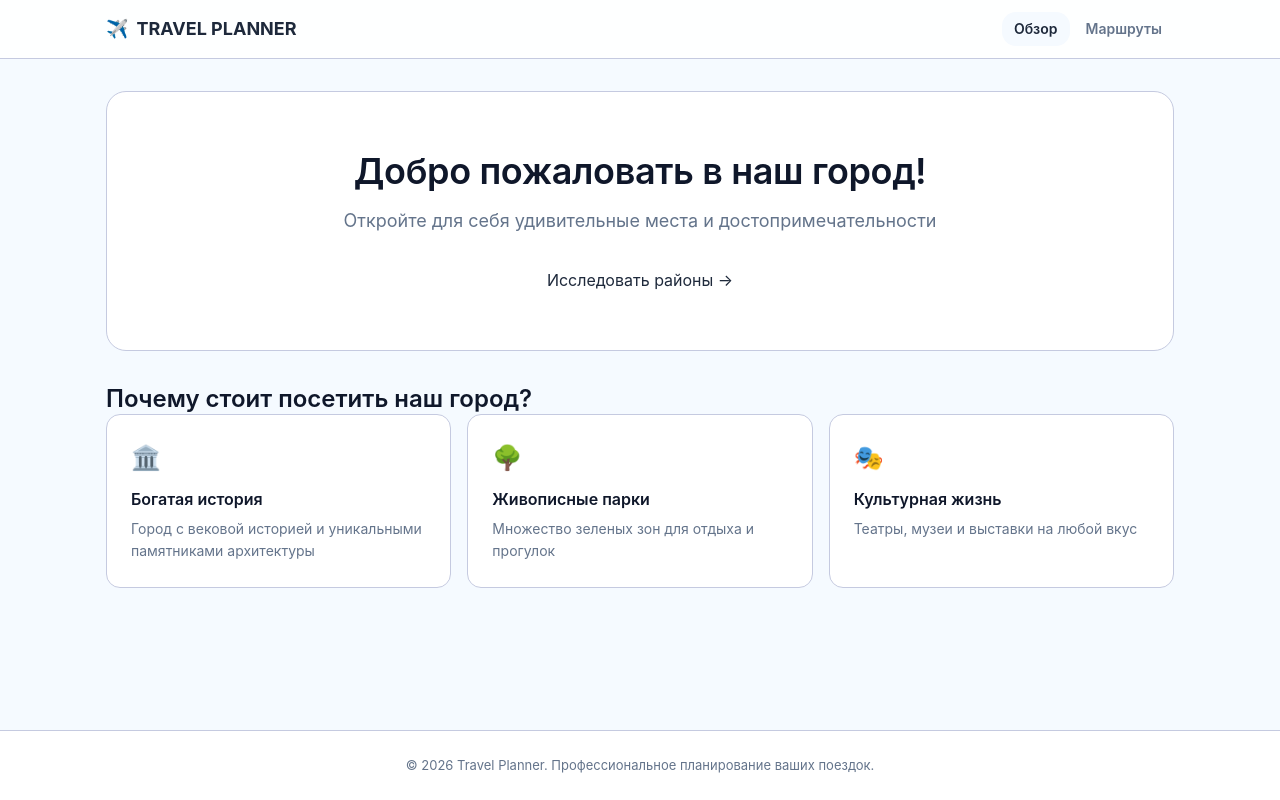
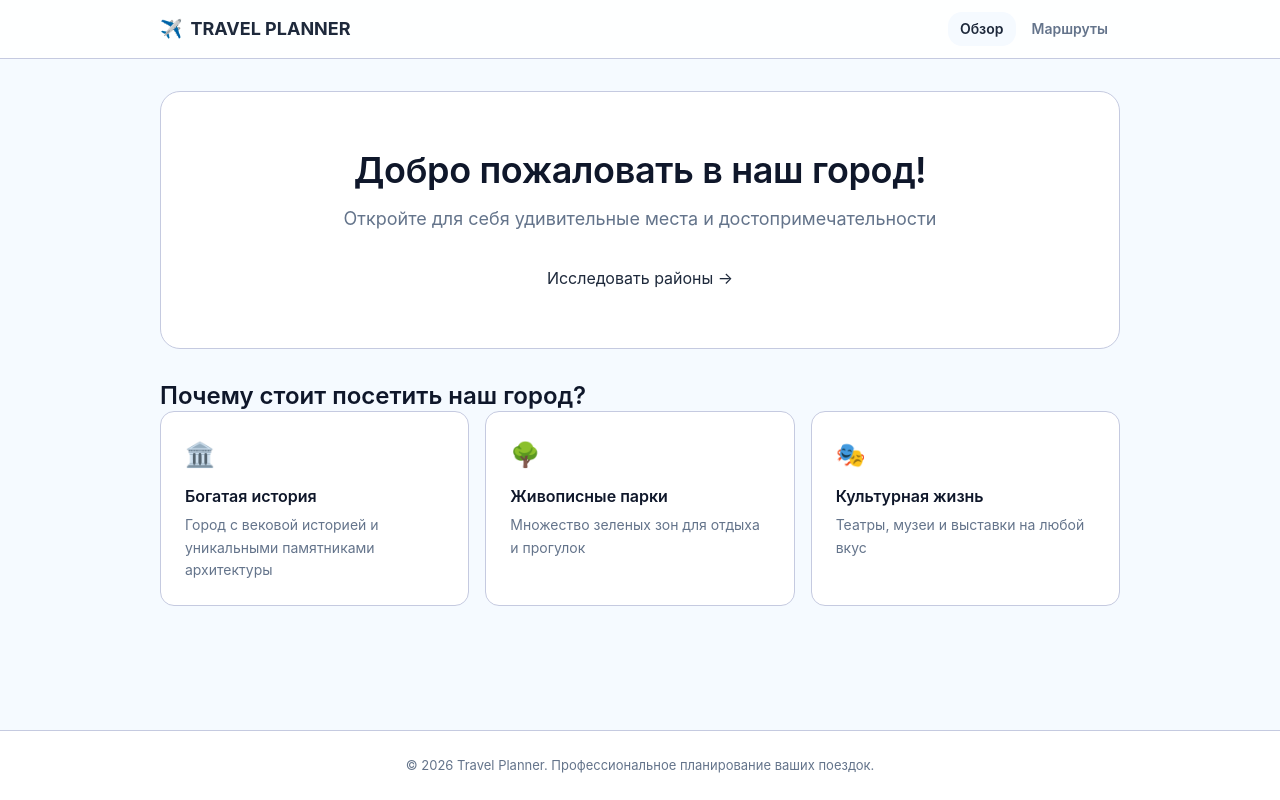
Before and after one commit to ArtemKutsan/react-30-summary-6, a React (Vite) app: page / in a window 1280 px wide. Built offline with nearby package versions, Linux system fonts and the light colour scheme.

Commit message:
chore: Улучшение стилей

```diff
--- a/src/index.css
+++ b/src/index.css
@@ -116,15 +116,15 @@ textarea:focus {
 }
 
 .container {
-  max-width: 68.75rem; /* 1100px */
+  max-width: 1024px;
   margin: 0 auto;
-  padding: 0 1rem;
+  padding: 0 2rem;
 }
 
 h1,
 h2,
 h3 {
-  line-height: 1.3;
+  line-height: 1.25;
   font-weight: 600;
   color: #0f172a;
 }
```
